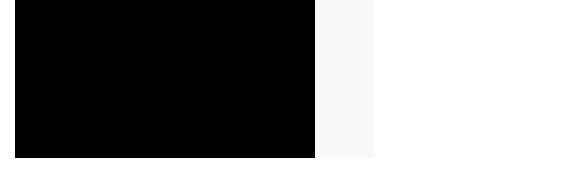
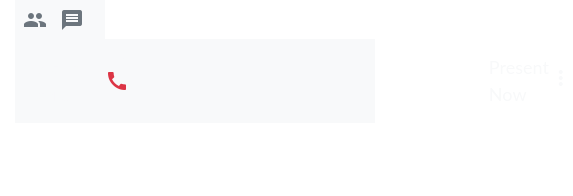
Before and after one commit to littlesudip/meetx-online-meeting-app, a website: page index.html in a window 390 px wide. Shown: the whole page, 573 px wide, since content can reach past the window. Drawn offline with Linux system fonts and the light colour scheme; files that its build step writes are made by us from their sources.

Commit message:
Adding icons to the homepage

```diff
--- a/index.html
+++ b/index.html
@@ -14,6 +14,7 @@
     <main class="container-fluid d-flex flex-column home-wrap">
         <div class="g-top text-light">
             <div class="top-remote-video-show-wrap d-flex">
+                <div id="meetingContainer" class="w-75 d-none">
                 <div class="call-wrap" style="background-color: black;">
                 <div class="video-wrap" id="divUsers" style="display:flex; flex-wrap:wrap">
                 <div id="me" class="userbox display-center flex-column">
@@ -31,10 +32,56 @@
                 </div>
                 </div>
             </div>
-                       <div class="g-top-left bg-light text-secondary w-25 d-flex algin-items-center justify-content-between pl-2 pr-2"></div>
+            </div>
+                       <div class="g-top-left bg-light text-secondary w-25 d-flex algin-items-center justify-content-between pl-2 pr-2">
+                           <div class="top-left-participant-wrap pt-2 cursor-pointer">
+                               <div class="top-left-participant-icon">
+                                   <span class="material-icons">people</span>
+                               </div>
+                               <div class="top-left-participant-count"></div>
+                           </div>
+                           <div class="top-left-chat-wrap pt-2 cursor-pointer">
+                             <span class="material-icons">message</span>
+                           </div>
+                           <div class="top-left-time-wrap"></div>
+                       </div>
 
         </div>
-        <div class="g-bottom"></div>
+        <div class="g-bottom bg-light m-0 d-flex justify-content-between
+        align-items-center">
+            <div class="bottom-left d-flex" style="height:10vh">
+                <div class="display-center cursor-pointer meeting-details-button">
+                    Meeting Details<span class="material-icons">keyboard_arrow_down</span>
+                </div>
+            </div>
+            <div class="bottom-middle">
+                <div class="mic-toggle-wrap action-icon-style display-center mr-2
+                cursor-pointer" id="miceMuteUnmute">
+                    <span class="material-icons">mic_off</span>
+                </div>
+                <div class="end-call-wrap action-icon-style display-center mr-2 cursor-pointer">
+                    <span class="material-icons text-danger">call</span>
+                </div>
+                <div class="video-toggle-wrap action-icon-style display-center cursor-pointer"><span class="material-icons">videocam_off</span>
+                </div>
+            </div>
+            <div class="bottom-right d-flex justify-content-center align-items-center
+            mr-3" style="height:10vh;">
+                <div class="present-now-wrap d-flex justify-content-center flex-column
+                align-items-center mr-5 cursor-pointer">
+                    <span class="material-icons">present-to-all</span>
+                </div>
+                <div>Present Now</div>
+                <div class="option-wrap cursor-pointer display-center" style="height:10vh;
+                position:relative;">
+                    <div class="option-icon">
+                        <span class="material-icons">more_vert</span>
+                    </div>
+                </div>
+            </div>
+
+
+        </div>
     </main>
 
 </body>
```
